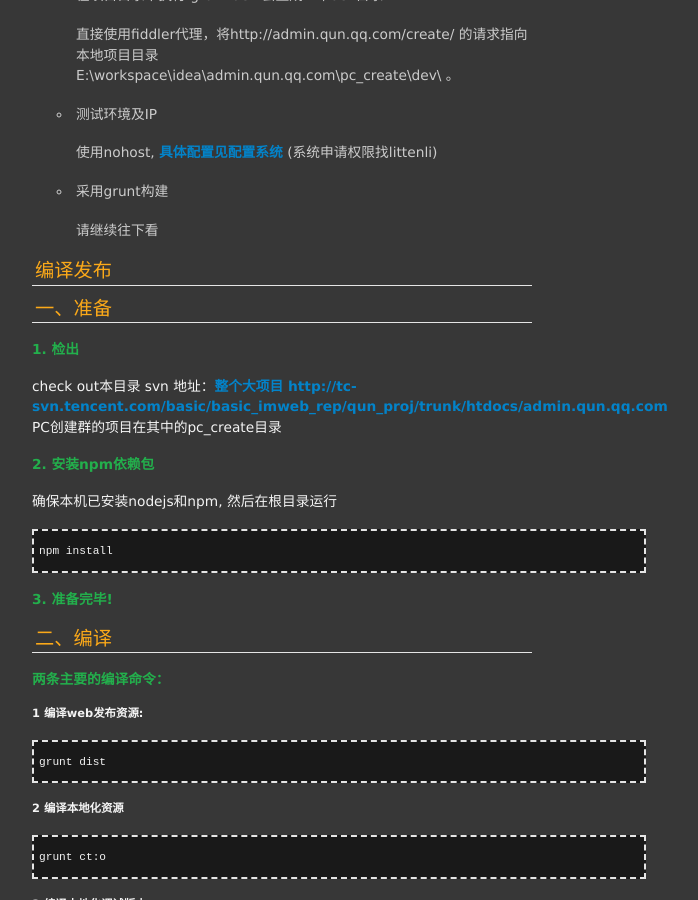
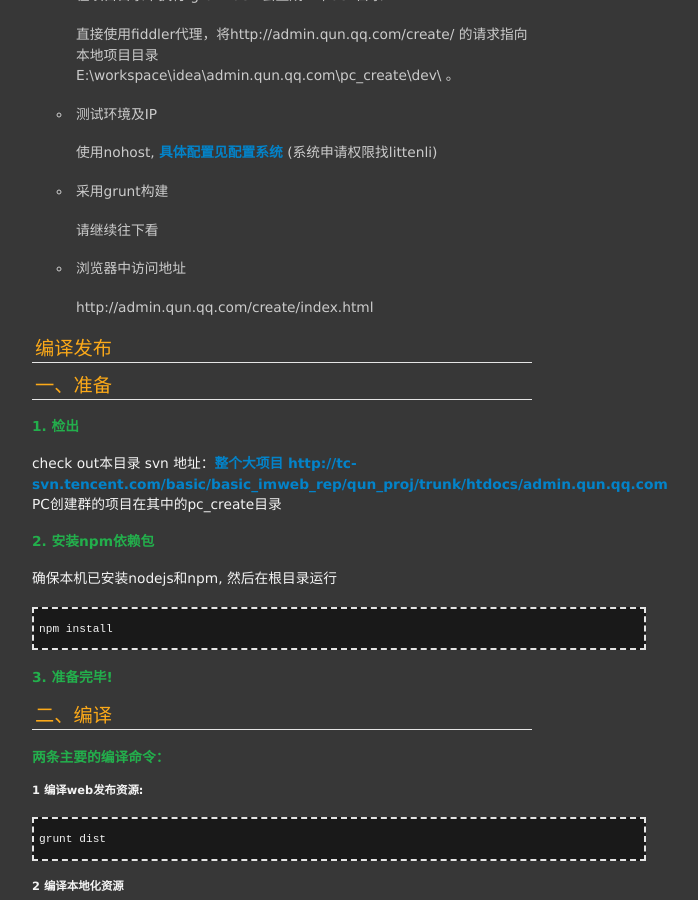
Before and after one commit to materliu/materliu.github.io, a Jekyll site: the page built from all/tencent/_posts/2014-04-22-PC-QUN-CREATE-README.md, in a window 1280 px wide and 900 px high, scrolled down 498 px. Shown: the whole window, without its empty margins (273-971 px from the left). Built offline with Jekyll 4.4.1, drawn with Linux system fonts in a browser that asks for light colours; Markdown is read by kramdown in place of the engine named in the settings; some of the changed text lies outside the part shown.

Commit message:
添加创建群的README文件！

```diff
--- a/all/tencent/_posts/2014-04-22-PC-QUN-CREATE-README.md
+++ b/all/tencent/_posts/2014-04-22-PC-QUN-CREATE-README.md
@@ -27,6 +27,9 @@
 
     请继续往下看
 
+* 浏览器中访问地址
+
+    http://admin.qun.qq.com/create/index.html
 
 ### 编译发布
 
@@ -125,3 +128,5 @@
 ### 四、WEB发布
 
 1. 群的同学给到了一个word文件， [参见](/attachments/2014-04-22-群web发布系统.doc)
+
+2. 直接访问地址： http://10.137.10.21/release/index
```
